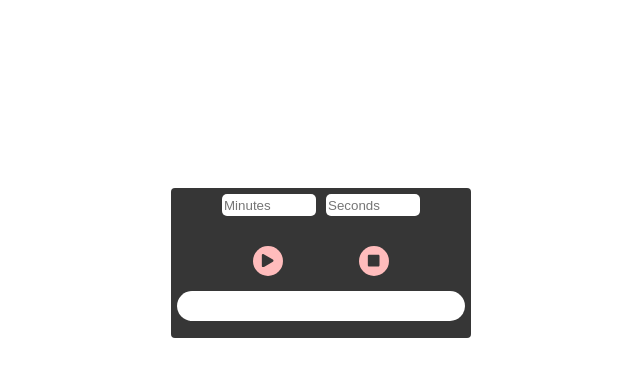
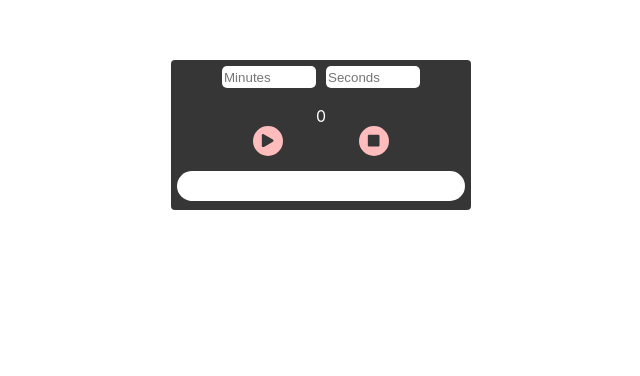
Before and after one commit to AleksandrRyb/progress-bar-app, a React (Create React App) app: page / in a window 1280 px wide. Shown: the part 196-572 px from the top of the page, without its empty margins (319-959 px from the left). Built offline with nearby package versions, Linux system fonts and the light colour scheme.

Commit message:
rewrite rewersed-timer components from hooks to class component, add stop and play timer functionality

```diff
--- a/src/components/reversed-timer/number-input/number-input.components.jsx
+++ b/src/components/reversed-timer/number-input/number-input.components.jsx
@@ -2,17 +2,16 @@ import React from "react";
 
 import { StyledInput } from "./number-input.styles";
 
-function NumberInput({ placeholder, value, onChange, name }) {
+function NumberInput({ placeholder, value, onChange, name, disabled }) {
   return (
-    <>
     <StyledInput
+      disabled={disabled}
       name={name}
       placeholder={placeholder}
       type="number"
       value={value}
       onChange={onChange}
     />
-    </>
   );
 }
 
--- a/src/components/reversed-timer/progress-bar/progress-bar.components.jsx
+++ b/src/components/reversed-timer/progress-bar/progress-bar.components.jsx
@@ -3,12 +3,12 @@ import React from "react";
 import { ProgressContainer, ProgressDone } from "./progress-bar.styles";
 
 function ProgressBar({ start, done }) {
-  const percentage = ((done / start) * 100).toFixed(2);
-  const toDone = !isNaN(percentage) ? `${percentage}%` : 0;
-  console.log(toDone);
+  // const percentage = ((done / start) * 100).toFixed(2);
+  // const toDone = !isNaN(percentage) ? `${percentage}%` : 0;
+  // console.log(toDone);
   return (
     <ProgressContainer>
-      <ProgressDone percentage={toDone} />
+      <ProgressDone />
     </ProgressContainer>
   );
 }
--- a/src/components/reversed-timer/reversed-timer.components.jsx
+++ b/src/components/reversed-timer/reversed-timer.components.jsx
@@ -1,4 +1,4 @@
-import React, { useState } from "react";
+import React from "react";
 import { FaPlay, FaStop } from "react-icons/fa";
 
 import { TimerButton } from "./timer-button";
@@ -13,83 +13,95 @@ import {
   ProgressContainer,
 } from "./reversed-timer.styles";
 
-const defaultTime = {
+class ReversedTimer extends React.Component {
+  state = {
     minutes: "",
     seconds: "",
-  total: 0,
+    total: null,
+    start: 0,
+    done: 0,
+    timerId: null,
+    stop: false,
   };
 
-const defaultProgress = {
-  start: 0,
-  done: 0,
+  handleChange = (e) => {
+    this.setState({ [e.target.name]: e.target.value });
   };
 
-function ReversedTimer() {
-  const [time, setTime] = useState(defaultTime);
-  const [progress, setProgress] = useState(defaultProgress);
+  handlePlay = () => {
+    this.setState({ stop: false });
+    const { minutes, seconds, stop } = this.state;
+    const newMinutes = Number.parseInt(minutes);
+    const newSeconds = Number.parseInt(seconds);
+    let totalSeconds;
+    if (newMinutes && newSeconds) {
+      totalSeconds = newMinutes * 60 + newSeconds;
+    } else if (newMinutes && !newSeconds) {
+      totalSeconds = newMinutes * 60;
+    } else {
+      totalSeconds = newSeconds;
+    }
 
-  const handleChange = (e) => {
-    setTime({
-      ...time,
-      [e.target.name]: e.target.value,
-    });
+    let timerId = setInterval(() => {
+      this.setState({ timerId });
+
+      totalSeconds = -1;
+      const timeLeft = this.state.total - 1;
+      if (timeLeft === 0) {
+        clearInterval(timerId);
+      }
+      this.setState({ total: timeLeft });
+    }, 1000);
+
+    if (!stop) {
+      this.setState({ total: totalSeconds });
+    }
   };
 
-  const handlePlay = () => {
-    const { minutes, seconds } = time;
-    const newMinutes = Number.parseInt(minutes);
-    const newSeconds = Number.parseInt(seconds);
-    let totalInSeconds;
-    if (newMinutes && newSeconds) {
-      totalInSeconds = newMinutes * 60 + newSeconds;
-    } else if (newMinutes && !newSeconds) {
-      totalInSeconds = newMinutes * 60;
-    } else {
-      totalInSeconds = newSeconds;
-    }
+  handleStop = () => {
+    this.setState({ stop: true });
+    clearInterval(this.state.timerId);
+  };
 
-    if (!time.total) {
-      setTime({ ...time, total: totalInSeconds });
-    }
-    setTime((prevTime) => prevTime.total - 1);
-
-    if (!progress.done) {
-      setProgress({ progress, done: totalInSeconds });
-    }
-    setProgress((prevProgress) => prevProgress.start + 1);
-  };
+  render() {
+    console.log(this.state.timerId);
+    const { start, done, seconds, minutes, total } = this.state;
 
     return (
       <Root>
         <Container>
           <InputContainer>
             <NumberInput
+              disabled={total}
               placeholder="Minutes"
-            value={time.minutes}
+              value={minutes}
               name="minutes"
-            onChange={handleChange}
+              onChange={this.handleChange}
             />
             <NumberInput
+              disabled={total}
               placeholder="Seconds"
-            value={time.seconds}
-            onChange={handleChange}
+              value={seconds}
+              onChange={this.handleChange}
               name="seconds"
             />
           </InputContainer>
+          <div style={{ color: "#fff" }}>{total ? `${total} sec` : "0"}</div>
           <ButtonContainer>
-          <TimerButton onClick={handlePlay}>
+            <TimerButton onClick={this.handlePlay}>
               <FaPlay />
             </TimerButton>
-          <TimerButton>
+            <TimerButton onClick={this.handleStop}>
               <FaStop />
             </TimerButton>
           </ButtonContainer>
           <ProgressContainer>
-          <ProgressBar start={progress.start} done={progress.done} />
+            <ProgressBar start={start} done={done} />
           </ProgressContainer>
         </Container>
       </Root>
     );
   }
+}
 
 export { ReversedTimer };
--- a/src/components/reversed-timer/reversed-timer.styles.js
+++ b/src/components/reversed-timer/reversed-timer.styles.js
@@ -1,7 +1,7 @@
 import styled from "styled-components";
 
 export const Root = styled.div`
-  margin-top: 30%;
+  margin-top: 20%;
   display: inline-block;
 `;
 
@@ -19,7 +19,7 @@ export const InputContainer = styled.div`
   justify-content: center;
   align-items: center;
   padding-top: 2%;
-  margin-bottom: 10%;
+  margin-bottom: 6%;
 `;
 
 export const ProgressContainer = styled.div`
--- a/src/components/reversed-timer/timer-button/timer-button.components.jsx
+++ b/src/components/reversed-timer/timer-button/timer-button.components.jsx
@@ -4,11 +4,9 @@ import { StyledButton } from "./timer-button.styles";
 
 function TimerButton({ children, onClick }) {
   return (
-    <>
-      <StyledButton onClick={onClick} type="button">
-        {children}
-      </StyledButton>
-    </>
+    <StyledButton onClick={onClick} type="button">
+      {children}
+    </StyledButton>
   );
 }
 
```
Also changed, not shown: 1 other file (tests, documents, lock files or other folders). Lines whose indentation alone changed are shown as unchanged.
